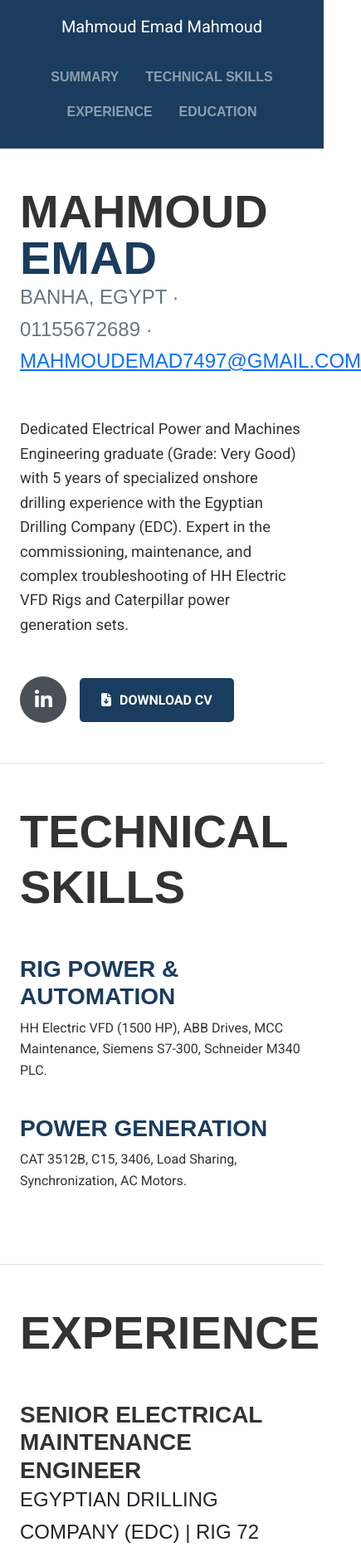
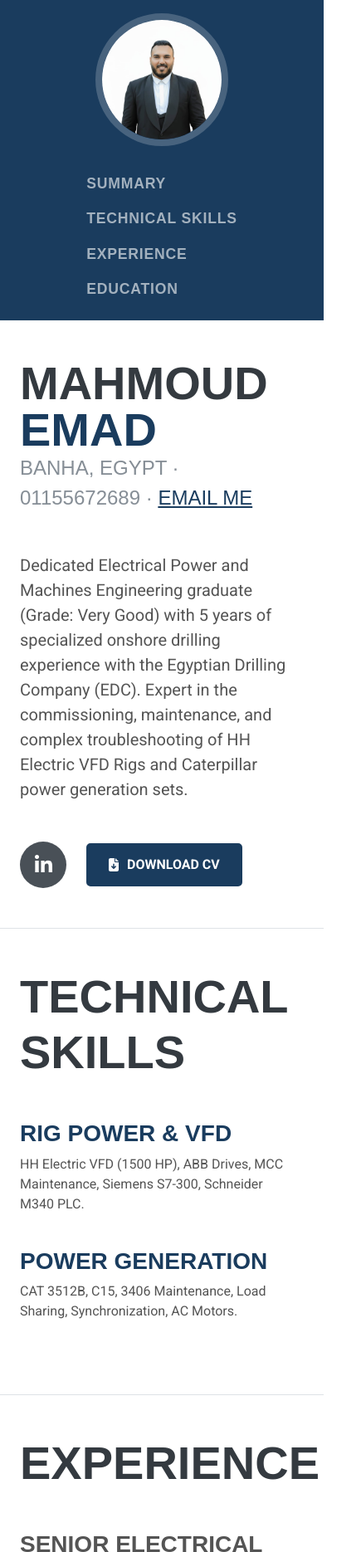
Before and after one commit to Mahmoud-Emad-Mahmoud/Mahmoud-Emad, a plain HTML site: page index.html in a window 390 px wide. Shown: the top 1870 px of the page at 83% size, 435 px wide, since content can reach past the window. Drawn offline with nearby package versions, Linux system fonts and the light colour scheme; a web font is replaced by a local one.

Commit message:
Update index.html

```diff
--- a/index.html
+++ b/index.html
@@ -4,163 +4,133 @@
     <meta charset="utf-8" />
     <meta name="viewport" content="width=device-width, initial-scale=1, shrink-to-fit=no" />
     <title>Mahmoud Emad | Senior Electrical Maintenance Engineer</title>
-        <script src="https://use.fontawesome.com/releases/v6.3.0/js/all.js" crossorigin="anonymous"></script>
-        <link href="https://fonts.googleapis.com/css2?family=Roboto:wght@400;500;700&family=Saira+Extra+Condensed:wght@700&display=swap" rel="stylesheet">
-        <link href="https://cdn.jsdelivr.net/npm/bootstrap@5.2.3/dist/css/bootstrap.min.css" rel="stylesheet">
+
+    <link rel="stylesheet" href="https://cdnjs.cloudflare.com/ajax/libs/bootstrap/5.3.0/css/bootstrap.min.css" />
+    <script src="https://cdnjs.cloudflare.com/ajax/libs/font-awesome/6.4.0/js/all.min.js"></script>
+    <link href="https://fonts.googleapis.com/css2?family=Roboto:wght@400;700&family=Saira+Extra+Condensed:wght@700&display=swap" rel="stylesheet">
+
     <style>
-            :root { --primary-color: #1a3c5e; --accent-color: #d4af37; }
-            body { font-family: 'Roboto', sans-serif; color: #333; line-height: 1.6; padding-top: 0; }
-            h1, h2, h3 { font-family: 'Saira Extra Condensed', sans-serif; text-transform: uppercase; font-weight: 700; }
-            .text-primary { color: var(--primary-color) !important; }
-            .bg-primary { background-color: var(--primary-color) !important; }
+        /* التنسيق الأصلي للقالب (Start Bootstrap Resume) */
+        :root { --primary: #1a3c5e; --secondary: #bd5d38; }
+        body { font-family: 'Roboto', sans-serif; color: #545454; background-color: #fff; margin: 0; }
 
-            /* Navigation Layout */
+        /* القائمة الجانبية الثابتة */
         #sideNav {
-                text-align: center; top: 0; left: 0; display: flex; flex-direction: column; width: 17rem; height: 100vh; position: fixed; background-color: var(--primary-color);
-            }
-            #sideNav .navbar-brand { display: flex; margin: auto auto 0; padding: 0.5rem; }
-            #sideNav .navbar-nav { display: flex; flex-direction: column; width: 100%; padding: 0; margin: auto auto 2rem; }
-            #sideNav .nav-link {
-                font-family: 'Saira Extra Condensed', sans-serif; font-weight: 800; text-transform: uppercase;
-                color: rgba(255, 255, 255, 0.5); display: block; padding: 0.5rem 1rem; text-decoration: none;
-            }
-            #sideNav .nav-link:hover, #sideNav .nav-link.active { color: #fff; }
-
-            /* الصورة الشخصية مع التوسيط */
-            .img-profile {
-                width: 160px; height: 160px; object-fit: cover; object-position: center 20%;
-                border: 0.5rem solid rgba(255, 255, 255, 0.2); margin-bottom: 1rem;
+            background-color: var(--primary);
+            width: 17rem; height: 100vh; position: fixed; top: 0; left: 0;
+            display: flex; flex-direction: column; align-items: center; justify-content: center;
         }
 
-            /* Sections & Content */
+        .img-profile {
+            width: 160px; height: 160px; border: 8px solid rgba(255, 255, 255, 0.2);
+            object-fit: cover; object-position: center 20%; margin-bottom: 1.5rem;
+        }
+
+        .nav-link {
+            font-family: 'Saira Extra Condensed', sans-serif;
+            color: rgba(255, 255, 255, 0.6) !important;
+            text-transform: uppercase; font-weight: 800; font-size: 1.1rem;
+            letter-spacing: 0.05rem; padding: 0.5rem; text-decoration: none; display: block;
+        }
+        .nav-link:hover { color: #fff !important; }
+
+        /* الأقسام - أهم جزء في التنسيق */
         section.resume-section {
-                display: flex; align-items: center; padding-left: 3rem; padding-right: 3rem;
-                min-height: 100vh; border-bottom: 1px solid #dee2e6; width: 100%; max-width: 1000px; margin: auto;
+            padding: 5rem 3rem; min-height: 100vh; display: flex; align-items: center;
+            border-bottom: 1px solid #dee2e6; margin-left: 17rem; /* عشان ميبقاش تحت القائمة */
         }
-            .resume-section-content { width: 100%; }
-            h1 { font-size: 6rem; line-height: 5.5rem; margin-bottom: 0; }
-            h2 { font-size: 3.5rem; margin-bottom: 3rem; }
-            h3 { font-size: 1.75rem; }
-            .subheading { font-family: 'Saira Extra Condensed', sans-serif; font-size: 1.5rem; font-weight: 500; text-transform: uppercase; color: #6c757d; margin-bottom: 3rem; }
-            .lead { font-size: 1.15rem; font-weight: 400; margin-bottom: 3rem; }
 
-            /* زر تحميل CV */
+        h1 { font-family: 'Saira Extra Condensed', sans-serif; font-size: 6rem; font-weight: 700; line-height: 5.5rem; text-transform: uppercase; color: #343a40; margin-bottom: 0; }
+        .text-primary { color: var(--primary) !important; }
+
+        .subheading { font-family: 'Saira Extra Condensed', sans-serif; font-size: 1.5rem; font-weight: 500; text-transform: uppercase; color: #868e96; margin-bottom: 3rem; }
+        h2 { font-family: 'Saira Extra Condensed', sans-serif; font-size: 3.5rem; font-weight: 700; text-transform: uppercase; margin-bottom: 3rem; color: #343a40; }
+        h3 { font-family: 'Saira Extra Condensed', sans-serif; font-size: 1.75rem; font-weight: 700; text-transform: uppercase; }
+
+        /* زر التحميل */
         .btn-download-cv {
-                background-color: var(--primary-color); color: white !important;
-                padding: 12px 24px; border-radius: 5px; text-decoration: none;
+            background-color: var(--primary); color: white !important;
+            padding: 12px 25px; border-radius: 5px; text-decoration: none;
             font-weight: bold; text-transform: uppercase; display: inline-flex;
-                align-items: center; gap: 10px; border: 2px solid var(--primary-color); transition: 0.3s;
+            align-items: center; gap: 10px; border: 2px solid var(--primary); transition: 0.3s;
         }
-            .btn-download-cv:hover { background-color: transparent; color: var(--primary-color) !important; transform: translateY(-3px); }
+        .btn-download-cv:hover { background-color: transparent; color: var(--primary) !important; }
 
-            /* Social Icons */
         .social-icons .social-icon {
             display: inline-flex; align-items: center; justify-content: center; height: 3.5rem; width: 3.5rem;
-                background-color: #495057; color: #fff; border-radius: 100%; font-size: 1.5rem; text-decoration: none; transition: 0.3s;
+            background-color: #495057; color: #fff; border-radius: 100%; font-size: 1.5rem; margin-right: 1.5rem; text-decoration: none;
         }
-            .social-icons .social-icon:hover { background-color: var(--primary-color); }
+        .social-icons .social-icon:hover { background-color: var(--primary); }
 
-            /* Skills & Experience List */
-            .exp-list { list-style: disc; padding-left: 1.5rem; color: #444; }
-            .exp-list li { margin-bottom: 0.5rem; }
-            .date-span { font-weight: 700; color: var(--primary-color); min-width: 150px; text-align: right; }
-
-            /* Responsive */
+        /* الموبايل */
         @media (max-width: 991px) {
-                #sideNav { width: 100%; height: auto; position: relative; }
-                #sideNav .navbar-nav { flex-direction: row; flex-wrap: wrap; justify-content: center; margin: 1rem 0; }
-                body { padding-left: 0; }
-                section.resume-section { padding: 3rem 1.5rem; min-height: auto; }
+            #sideNav { width: 100%; height: auto; position: relative; padding: 1rem 0; }
+            section.resume-section { margin-left: 0; padding: 3rem 1.5rem; min-height: auto; }
             h1 { font-size: 3.5rem; line-height: 3.5rem; }
-                .date-span { text-align: left; display: block; margin-top: 0.5rem; }
         }
-            @media (min-width: 992px) { body { padding-left: 17rem; } }
     </style>
 </head>
-    <body id="page-top">
-        <nav class="navbar navbar-expand-lg navbar-dark bg-primary fixed-top" id="sideNav">
-            <a class="navbar-brand" href="#page-top">
-                <span class="d-none d-lg-block"><img class="img-fluid img-profile rounded-circle mx-auto mb-2" src="assets/img/profile.jpg" alt="Mahmoud Emad" /></span>
-                <span class="d-block d-lg-none">Mahmoud Emad Mahmoud</span>
-            </a>
-            <div class="collapse navbar-collapse show" id="navRes">
-                <ul class="navbar-nav">
-                    <li class="nav-item"><a class="nav-link" href="#summary">Summary</a></li>
-                    <li class="nav-item"><a class="nav-link" href="#technical-skills">Technical Skills</a></li>
-                    <li class="nav-item"><a class="nav-link" href="#experience">Experience</a></li>
-                    <li class="nav-item"><a class="nav-link" href="#education">Education</a></li>
-                </ul>
+<body>
+
+    <nav id="sideNav">
+        <img class="img-profile rounded-circle" src="assets/img/profile.jpg" alt="Mahmoud Emad" />
+        <div class="nav flex-column">
+            <a class="nav-link" href="#summary">Summary</a>
+            <a class="nav-link" href="#skills">Technical Skills</a>
+            <a class="nav-link" href="#experience">Experience</a>
+            <a class="nav-link" href="#education">Education</a>
         </div>
     </nav>
 
-        <div class="container-fluid p-0">
+    <div class="content-wrapper">
+
         <section class="resume-section" id="summary">
-                <div class="resume-section-content">
+            <div class="w-100">
                 <h1>Mahmoud <span class="text-primary">Emad</span></h1>
-                    <div class="subheading">Banha, Egypt · 01155672689 · <a href="mailto:Mahmoudemad7497@gmail.com">Mahmoudemad7497@gmail.com</a></div>
-                    <p class="lead">Dedicated Electrical Power and Machines Engineering graduate (Grade: Very Good) with 5 years of specialized onshore drilling experience with the Egyptian Drilling Company (EDC). Expert in the commissioning, maintenance, and complex troubleshooting of HH Electric VFD Rigs and Caterpillar power generation sets.</p>
-                    <div class="social-icons d-flex align-items-center gap-3">
+                <div class="subheading">Banha, Egypt · 01155672689 · <a href="mailto:Mahmoudemad7497@gmail.com" class="text-primary">Email Me</a></div>
+                <p class="lead mb-5">Dedicated Electrical Power and Machines Engineering graduate (Grade: Very Good) with 5 years of specialized onshore drilling experience with the Egyptian Drilling Company (EDC). Expert in the commissioning, maintenance, and complex troubleshooting of HH Electric VFD Rigs and Caterpillar power generation sets.</p>
+
+                <div class="social-icons d-flex align-items-center">
                     <a class="social-icon" href="https://www.linkedin.com/in/mahmoud-emad-0bb58913b/" target="_blank"><i class="fab fa-linkedin-in"></i></a>
-                        <a href="Mahmoud_Emad_CV.pdf" class="btn-download-cv" download><i class="fas fa-file-download"></i> Download CV</a>
+                    <a href="Mahmoud_Emad_CV.pdf" class="btn-download-cv" download>
+                        <i class="fas fa-file-download"></i> Download CV
+                    </a>
                 </div>
             </div>
         </section>
 
-            <section class="resume-section" id="technical-skills">
-                <div class="resume-section-content">
+        <section class="resume-section" id="skills">
+            <div class="w-100">
                 <h2>Technical Skills</h2>
-                    <div class="row">
+                <div class="row w-100">
                     <div class="col-md-6 mb-4">
-                            <h3 class="mb-2 text-primary">Rig Power & Automation</h3>
+                        <h3 class="text-primary">Rig Power & VFD</h3>
                         <p>HH Electric VFD (1500 HP), ABB Drives, MCC Maintenance, Siemens S7-300, Schneider M340 PLC.</p>
                     </div>
                     <div class="col-md-6 mb-4">
-                            <h3 class="mb-2 text-primary">Power Generation</h3>
-                            <p>CAT 3512B, C15, 3406, Load Sharing, Synchronization, AC Motors.</p>
+                        <h3 class="text-primary">Power Generation</h3>
+                        <p>CAT 3512B, C15, 3406 Maintenance, Load Sharing, Synchronization, AC Motors.</p>
                     </div>
                 </div>
             </div>
         </section>
 
         <section class="resume-section" id="experience">
-                <div class="resume-section-content">
+            <div class="w-100">
                 <h2>Experience</h2>
                 <div class="d-flex flex-column flex-md-row justify-content-between mb-5">
                     <div class="flex-grow-1">
                         <h3 class="mb-0">Senior Electrical Maintenance Engineer</h3>
-                            <div class="subheading mb-3 text-dark">Egyptian Drilling Company (EDC) | Rig 72</div>
-                            <ul class="exp-list">
-                                <li>System Reliability Leadership for Caterpillar 3512B generators.</li>
-                                <li>Advanced VFD Troubleshooting for Oilfield Electric systems.</li>
-                            </ul>
+                        <div class="subheading mb-3">Egyptian Drilling Company (EDC)</div>
+                        <p>Maintenance for Caterpillar 3512B generators ensuring 100% power availability. Troubleshooting VFD systems to minimize NPT.</p>
                     </div>
-                        <div class="flex-shrink-0"><span class="date-span">Jan 2025 – Present</span></div>
-                    </div>
-                    <div class="d-flex flex-column flex-md-row justify-content-between mb-5">
-                        <div class="flex-grow-1">
-                            <h3 class="mb-0">Electrical Maintenance Engineer</h3>
-                            <div class="subheading mb-3 text-dark">EDC</div>
-                            <p>Maintenance on MCC panels and distribution systems. Servicing CAT 3512B sets.</p>
-                        </div>
-                        <div class="flex-shrink-0"><span class="date-span">May 2022 – Jan 2025</span></div>
+                    <div class="text-md-end"><span class="text-primary fw-bold">Jan 2025 – Present</span></div>
                 </div>
             </div>
         </section>
 
-            <section class="resume-section" id="education">
-                <div class="resume-section-content">
-                    <h2>Education</h2>
-                    <div class="d-flex flex-column flex-md-row justify-content-between">
-                        <div class="flex-grow-1">
-                            <h3 class="mb-0">El-Shorouk University</h3>
-                            <div class="subheading mb-3">Bachelor's of Electrical Engineering</div>
-                            <p>Grade: <strong>Very Good</strong> | Project: Revit Electrical (<strong>Excellent</strong>)</p>
     </div>
-                        <div class="flex-shrink-0"><span class="date-span">2015 - 2020</span></div>
-                    </div>
-                </div>
-            </section>
-        </div>
-        <script src="https://cdn.jsdelivr.net/npm/bootstrap@5.2.3/dist/js/bootstrap.bundle.min.js"></script>
+
+    <script src="https://cdnjs.cloudflare.com/ajax/libs/bootstrap/5.3.0/js/bootstrap.bundle.min.js"></script>
 </body>
 </html>
```
Lines whose indentation alone changed are shown as unchanged.
